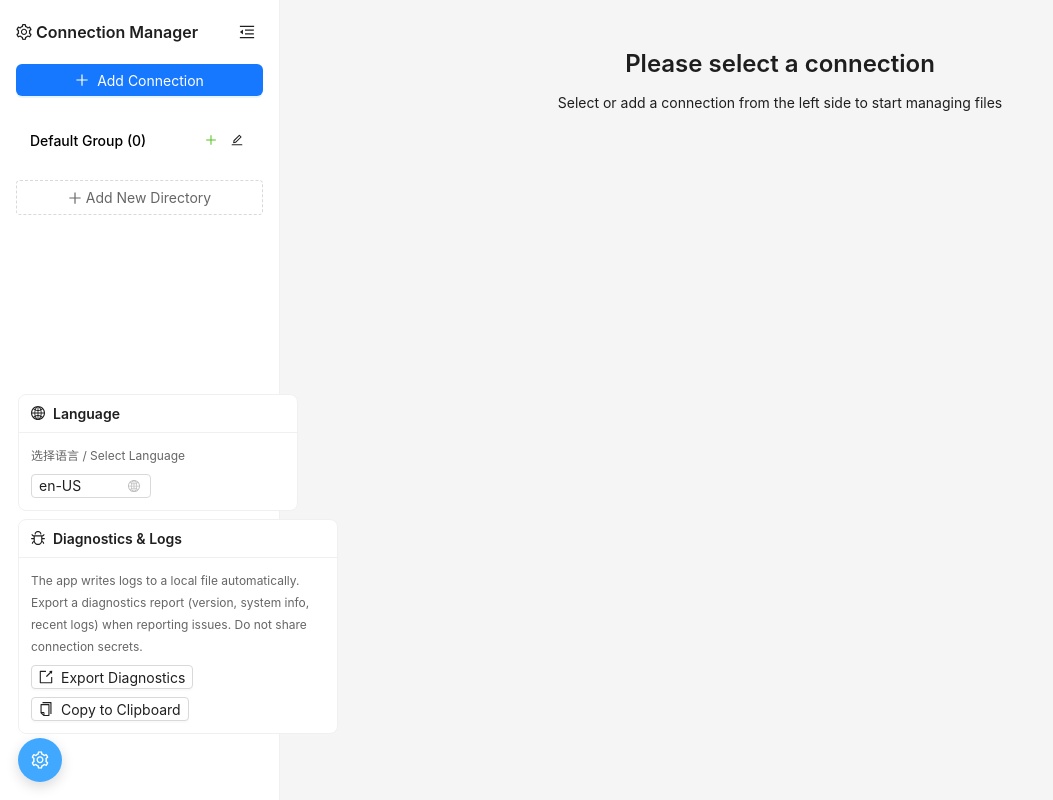
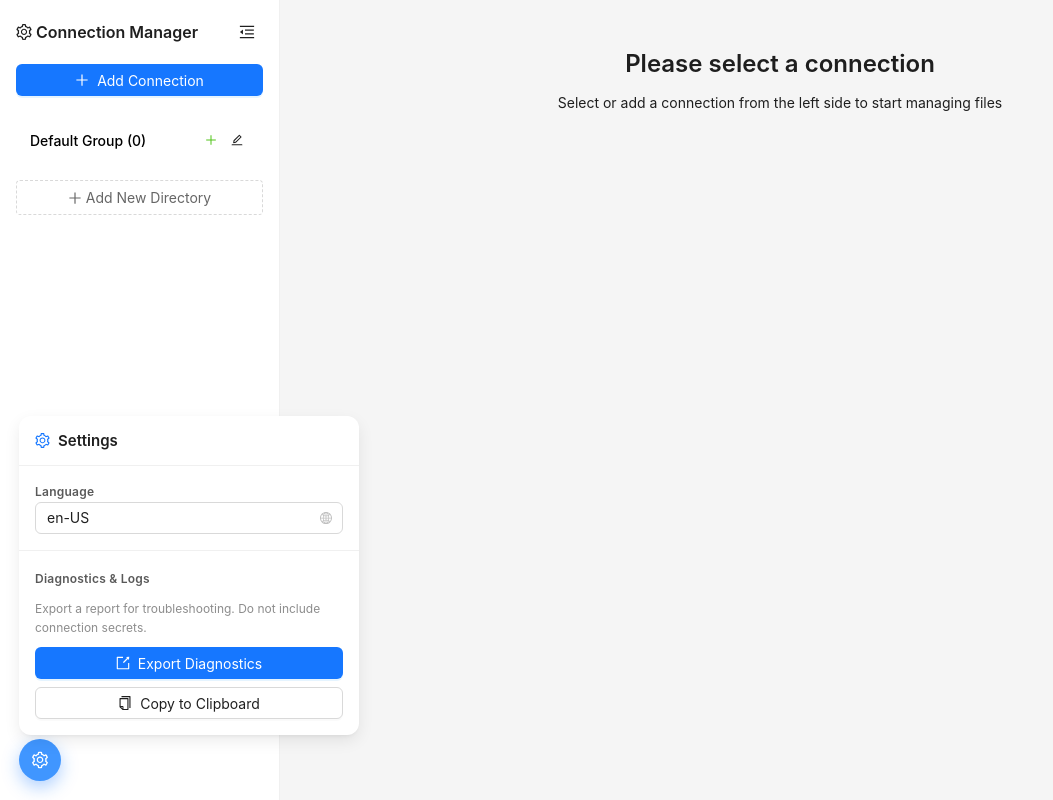
Before and after one commit to jeanlyn/mpfm, a React (Vite) app in the folder ui/: page / in a window 1280 px wide. Both pictures are taken after a click on the button 40 px from the left and 760 px from the top of the page. Shown: the whole page, without its empty margins (0-1053 px from the left). Built offline with nearby package versions, Linux system fonts and the light colour scheme.

Commit message:
feat: enhance DiagnosticsSection and FloatingSettingsButton for improved user experience

```diff
--- a/ui/src/i18n/components/DiagnosticsSection.tsx
+++ b/ui/src/i18n/components/DiagnosticsSection.tsx
@@ -1,27 +1,31 @@
-import React, { useCallback, useEffect, useState } from 'react';
+import React, { useCallback, useState } from 'react';
 import { Button, Space, Typography, message } from 'antd';
-import { CopyOutlined, ExportOutlined, FileTextOutlined } from '@ant-design/icons';
+import { CopyOutlined, ExportOutlined } from '@ant-design/icons';
 import { save } from '@tauri-apps/plugin-dialog';
 import { useAppI18n } from '../hooks/useI18n';
 import { ApiService } from '../../services/api';
 
-const { Text } = Typography;
+const { Text, Paragraph } = Typography;
 
-const DiagnosticsSection: React.FC = () => {
+interface DiagnosticsSectionProps {
+  compact?: boolean;
+}
+
+const sectionLabelStyle: React.CSSProperties = {
+  fontSize: 12,
+  fontWeight: 600,
+  color: 'rgba(0, 0, 0, 0.65)',
+  marginBottom: 8,
+  letterSpacing: '0.02em',
+};
+
+const DiagnosticsSection: React.FC<DiagnosticsSectionProps> = ({ compact = false }) => {
   const { settings } = useAppI18n();
-  const [logPath, setLogPath] = useState<string | null>(null);
-  const [loading, setLoading] = useState(false);
-
-  useEffect(() => {
-    ApiService.getDiagnosticsReport()
-      .then((data) => setLogPath(data.logPath))
-      .catch(() => {
-        // 非 Tauri 环境或后端不可用时静默忽略
-      });
-  }, []);
+  const [exportLoading, setExportLoading] = useState(false);
+  const [copyLoading, setCopyLoading] = useState(false);
 
   const handleExport = useCallback(async () => {
-    setLoading(true);
+    setExportLoading(true);
     try {
       const defaultName = `mpfm-diagnostics-${new Date().toISOString().slice(0, 10)}.txt`;
       const savePath = await save({
@@ -39,12 +43,12 @@ const DiagnosticsSection: React.FC = () => {
     } catch (error) {
       message.error(`${settings.exportDiagnosticsFailed}: ${error}`);
     } finally {
-      setLoading(false);
+      setExportLoading(false);
     }
   }, [settings]);
 
   const handleCopy = useCallback(async () => {
-    setLoading(true);
+    setCopyLoading(true);
     try {
       const { report } = await ApiService.getDiagnosticsReport();
       await ApiService.copyTextToClipboard(report);
@@ -52,37 +56,41 @@ const DiagnosticsSection: React.FC = () => {
     } catch (error) {
       message.error(`${settings.copyDiagnosticsFailed}: ${error}`);
     } finally {
-      setLoading(false);
+      setCopyLoading(false);
     }
   }, [settings]);
 
+  const description = compact ? settings.diagnosticsHint : settings.diagnosticsDescription;
+
   return (
-    <Space direction="vertical" style={{ width: '100%' }} size="small">
-      <Text style={{ fontSize: '12px', color: '#666' }}>
-        {settings.diagnosticsDescription}
-      </Text>
-      {logPath && (
-        <Text
-          type="secondary"
-          style={{ fontSize: '11px', wordBreak: 'break-all' }}
-          copyable={{ text: logPath }}
-        >
-          <FileTextOutlined /> {logPath}
-        </Text>
-      )}
-      <Space wrap>
+    <Space direction="vertical" style={{ width: '100%' }} size={compact ? 10 : 12}>
+      {compact && <Text style={sectionLabelStyle}>{settings.diagnostics}</Text>}
+
+      <Paragraph
+        type="secondary"
+        style={{
+          fontSize: 12,
+          lineHeight: 1.6,
+          marginBottom: 0,
+        }}
+      >
+        {description}
+      </Paragraph>
+
+      <Space direction="vertical" style={{ width: '100%' }} size={8}>
         <Button
-          size="small"
+          type="primary"
+          block
           icon={<ExportOutlined />}
-          loading={loading}
+          loading={exportLoading}
           onClick={() => void handleExport()}
         >
           {settings.exportDiagnostics}
         </Button>
         <Button
-          size="small"
+          block
           icon={<CopyOutlined />}
-          loading={loading}
+          loading={copyLoading}
           onClick={() => void handleCopy()}
         >
           {settings.copyDiagnostics}
--- a/ui/src/i18n/components/FloatingSettingsButton.tsx
+++ b/ui/src/i18n/components/FloatingSettingsButton.tsx
@@ -1,64 +1,56 @@
 import React, { useState } from 'react';
-import { Button, Dropdown, Card, Space, Typography } from 'antd';
-import { SettingOutlined, GlobalOutlined, BugOutlined } from '@ant-design/icons';
+import { Button, Dropdown, Divider, Typography } from 'antd';
+import { SettingOutlined } from '@ant-design/icons';
 import LanguageSwitcher from './LanguageSwitcher';
 import DiagnosticsSection from './DiagnosticsSection';
 import { useAppI18n } from '../hooks/useI18n';
 
-const { Text } = Typography;
+const { Text, Title } = Typography;
 
 interface FloatingSettingsButtonProps {
   className?: string;
 }
 
+const panelStyle: React.CSSProperties = {
+  width: 340,
+  background: '#fff',
+  borderRadius: 12,
+  boxShadow: '0 6px 16px 0 rgba(0, 0, 0, 0.08), 0 3px 6px -4px rgba(0, 0, 0, 0.12)',
+  overflow: 'hidden',
+};
+
+const sectionLabelStyle: React.CSSProperties = {
+  fontSize: 12,
+  fontWeight: 600,
+  color: 'rgba(0, 0, 0, 0.65)',
+  marginBottom: 8,
+  letterSpacing: '0.02em',
+};
+
 const FloatingSettingsButton: React.FC<FloatingSettingsButtonProps> = ({ className }) => {
   const { settings } = useAppI18n();
   const [open, setOpen] = useState(false);
 
-  const settingsContent = (
-    <Card
-      size="small"
-      title={
-        <Space>
-          <GlobalOutlined />
-          {settings.language}
-        </Space>
-      }
-      style={{ width: 280, margin: 0 }}
-      styles={{ body: { padding: '12px' } }}
-    >
-      <Space direction="vertical" style={{ width: '100%' }}>
-        <div>
-          <Text style={{ fontSize: '12px', color: '#666' }}>
-            选择语言 / Select Language
-          </Text>
-        </div>
-        <LanguageSwitcher size="small" />
-      </Space>
-    </Card>
-  );
+  const settingsPanel = (
+    <div style={panelStyle}>
+      <div style={{ padding: '14px 16px 12px', borderBottom: '1px solid #f0f0f0' }}>
+        <Title level={5} style={{ margin: 0, fontSize: 15, fontWeight: 600 }}>
+          <SettingOutlined style={{ marginRight: 8, color: '#1677ff' }} />
+          {settings.panelTitle}
+        </Title>
+      </div>
 
-  const diagnosticsContent = (
-    <Card
-      size="small"
-      title={
-        <Space>
-          <BugOutlined />
-          {settings.diagnostics}
-        </Space>
-      }
-      style={{ width: 320, margin: 0 }}
-      styles={{ body: { padding: '12px' } }}
-    >
-      <DiagnosticsSection />
-    </Card>
-  );
+      <div style={{ padding: '14px 16px 4px' }}>
+        <Text style={sectionLabelStyle}>{settings.language}</Text>
+        <LanguageSwitcher size="middle" style={{ width: '100%' }} />
+      </div>
 
-  const menuContent = (
-    <Space direction="vertical" size="small">
-      {settingsContent}
-      {diagnosticsContent}
-    </Space>
+      <Divider style={{ margin: '12px 0' }} />
+
+      <div style={{ padding: '4px 16px 16px' }}>
+        <DiagnosticsSection compact />
+      </div>
+    </div>
   );
 
   return (
@@ -72,7 +64,7 @@ const FloatingSettingsButton: React.FC<FloatingSettingsButtonProps> = ({ classNa
       }}
     >
       <Dropdown
-        dropdownRender={() => menuContent}
+        dropdownRender={() => settingsPanel}
         trigger={['click']}
         placement="topLeft"
         open={open}
@@ -84,20 +76,22 @@ const FloatingSettingsButton: React.FC<FloatingSettingsButtonProps> = ({ classNa
           icon={<SettingOutlined />}
           size="large"
           style={{
-            boxShadow: '0 4px 12px rgba(0, 0, 0, 0.15)',
+            boxShadow: open
+              ? '0 6px 16px rgba(22, 119, 255, 0.35)'
+              : '0 4px 12px rgba(0, 0, 0, 0.15)',
             border: 'none',
-            background: open ? '#40a9ff' : '#1890ff',
-            transition: 'all 0.3s ease',
+            background: open ? '#4096ff' : '#1677ff',
+            transition: 'all 0.2s ease',
           }}
           onMouseEnter={(e) => {
             if (!open) {
-              e.currentTarget.style.background = '#40a9ff';
-              e.currentTarget.style.transform = 'scale(1.1)';
+              e.currentTarget.style.background = '#4096ff';
+              e.currentTarget.style.transform = 'scale(1.05)';
             }
           }}
           onMouseLeave={(e) => {
             if (!open) {
-              e.currentTarget.style.background = '#1890ff';
+              e.currentTarget.style.background = '#1677ff';
               e.currentTarget.style.transform = 'scale(1)';
             }
           }}
--- a/ui/src/i18n/components/LanguageSwitcher.tsx
+++ b/ui/src/i18n/components/LanguageSwitcher.tsx
@@ -8,11 +8,13 @@ const { Option } = Select;
 interface LanguageSwitcherProps {
   className?: string;
   size?: 'small' | 'middle' | 'large';
+  style?: React.CSSProperties;
 }
 
 const LanguageSwitcher: React.FC<LanguageSwitcherProps> = ({
   className,
-  size = 'middle'
+  size = 'middle',
+  style,
 }) => {
   const { currentLanguage, availableLanguages, changeLanguage, isLoading } = useI18nContext();
 
@@ -26,7 +28,7 @@ const LanguageSwitcher: React.FC<LanguageSwitcherProps> = ({
       onChange={handleLanguageChange}
       size={size}
       className={className}
-      style={{ minWidth: 120 }}
+      style={{ minWidth: 120, ...style }}
       suffixIcon={<GlobalOutlined />}
       loading={isLoading}
     >
--- a/ui/src/i18n/hooks/useI18n.ts
+++ b/ui/src/i18n/hooks/useI18n.ts
@@ -412,7 +412,9 @@ export const useAppI18n = () => {
       verboseLogging: t('settings.verboseLogging'),
       debugInfo: t('settings.debugInfo'),
       diagnostics: t('settings.diagnostics'),
+      diagnosticsHint: t('settings.diagnosticsHint'),
       diagnosticsDescription: t('settings.diagnosticsDescription'),
+      panelTitle: t('settings.panelTitle'),
       exportDiagnostics: t('settings.exportDiagnostics'),
       exportDiagnosticsSuccess: t('settings.exportDiagnosticsSuccess'),
       exportDiagnosticsFailed: t('settings.exportDiagnosticsFailed'),
--- a/ui/src/i18n/locales/en/translation.json
+++ b/ui/src/i18n/locales/en/translation.json
@@ -373,7 +373,9 @@
     "verboseLogging": "Verbose Logging",
     "debugInfo": "Debug Info",
     "diagnostics": "Diagnostics & Logs",
+    "diagnosticsHint": "Export a report for troubleshooting. Do not include connection secrets.",
     "diagnosticsDescription": "The app writes logs to a local file automatically. Export a diagnostics report (version, system info, recent logs) when reporting issues. Do not share connection secrets.",
+    "panelTitle": "Settings",
     "exportDiagnostics": "Export Diagnostics",
     "exportDiagnosticsSuccess": "Diagnostics report exported",
     "exportDiagnosticsFailed": "Failed to export diagnostics",
--- a/ui/src/i18n/locales/zh/translation.json
+++ b/ui/src/i18n/locales/zh/translation.json
@@ -372,7 +372,9 @@
     "verboseLogging": "详细日志",
     "debugInfo": "调试信息",
     "diagnostics": "诊断与日志",
+    "diagnosticsHint": "导出诊断报告以便排查问题，请勿包含密钥信息。",
     "diagnosticsDescription": "应用会自动将日志写入本地文件。遇到问题时，可导出诊断报告（版本、系统信息、最近日志）以便排查。请勿分享连接配置中的密钥信息。",
+    "panelTitle": "设置",
     "exportDiagnostics": "导出诊断报告",
     "exportDiagnosticsSuccess": "诊断报告已导出",
     "exportDiagnosticsFailed": "导出诊断报告失败",
```
